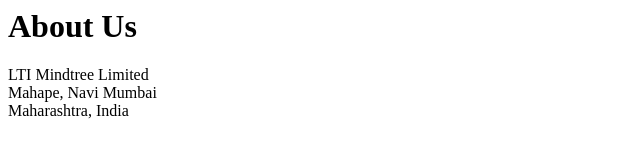
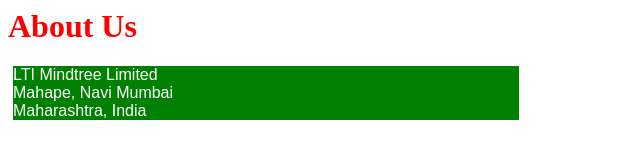
Before and after one commit to iamneo-production/daccebcaadcde305790315bdcbbbcffafeafone, a website: page public/Aboutus.html in a window 1280 px wide. Shown: the whole page, without its empty margins (0-640 px from the left). Drawn offline with Linux system fonts and the light colour scheme.

Commit message:
Backup Commit

```diff
--- a/public/Aboutus.html
+++ b/public/Aboutus.html
@@ -1,7 +1,10 @@
 <html>
+    <head>
+        <link rel="stylesheet" href="style.css" />
+    </head>
     <body>
         <h1>About Us</h1>
-        <p>
+        <p class="greenStyles">
             LTI Mindtree Limited<br />
             Mahape, Navi Mumbai <br />
             Maharashtra, India
--- a/public/style.css
+++ b/public/style.css
@@ -0,0 +1,12 @@
+h1 {
+    color:red;
+}
+.greenStyles{
+    background-color:green;
+    color:white;
+    font-family:arial;
+
+    text-align:justify;
+    width:40%;
+    margin:5px;
+}
```
Also changed, not shown: public/index.html (+1 -0 lines).
